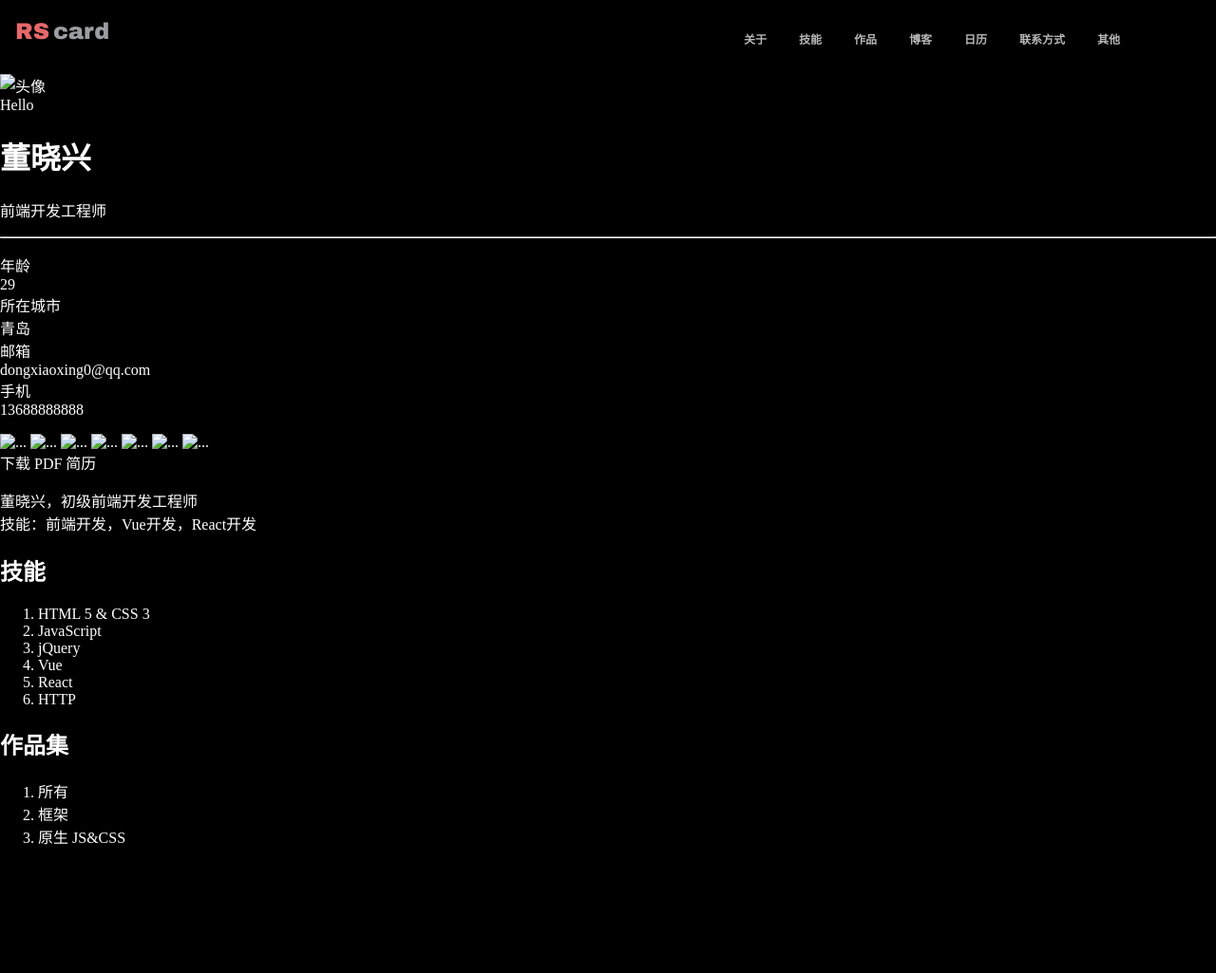
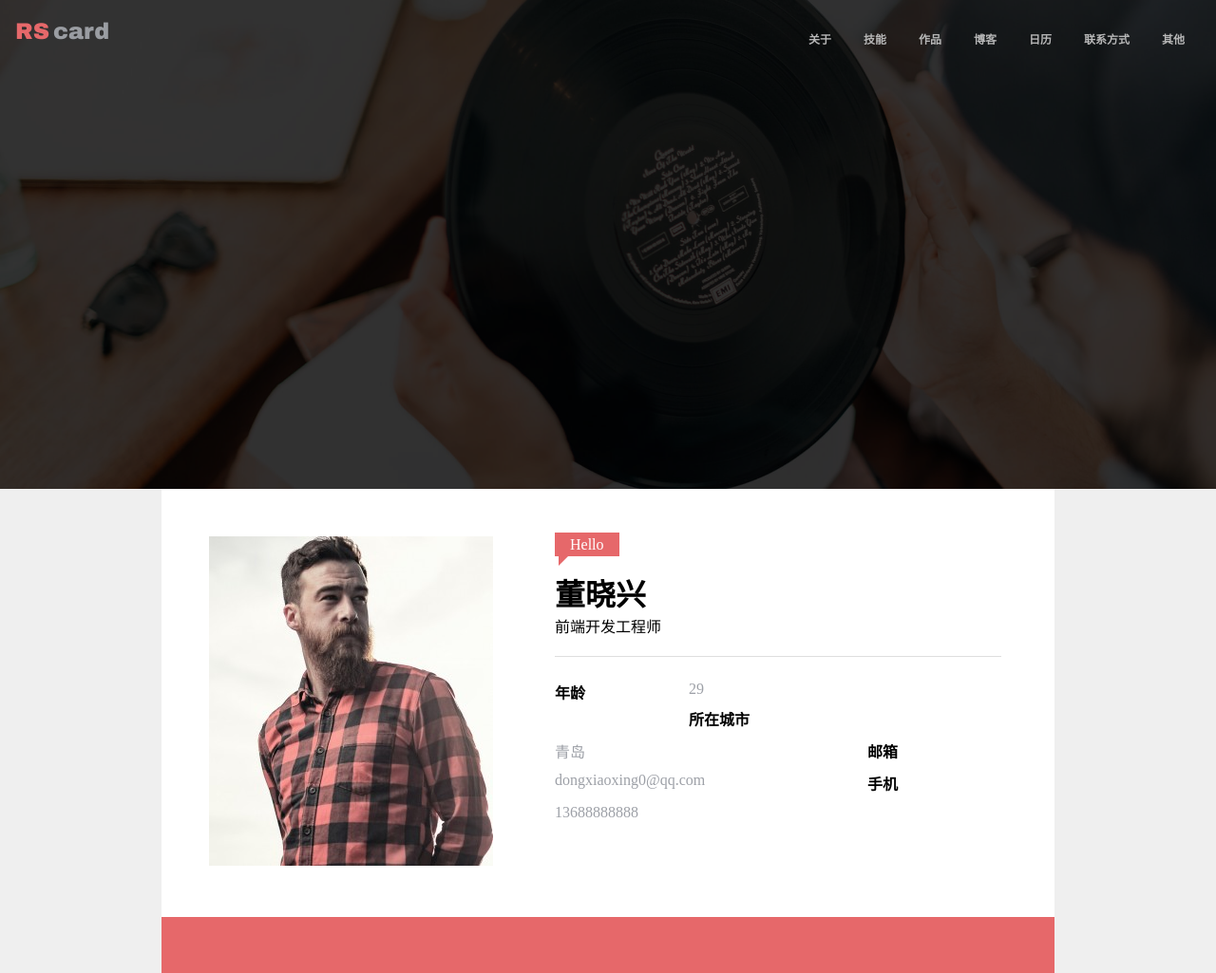
Before and after one commit to dongxiaoxing0/Learning-Demos, a plain HTML site: page resume/index.html in a window 1280 px wide. Shown: the top 1025 px of the page at 95% size. Before the commit the page ends 909 px from the top, so only its background shows below. Drawn offline with Linux system fonts and the light colour scheme.

Commit message:
任务十一完成

```diff
--- a/resume/index.html
+++ b/resume/index.html
@@ -7,10 +7,21 @@
     <meta http-equiv="X-UA-Compatible" content="ie=edge">
     <title>我的简历</title>
     <link rel="stylesheet" href="./style.css">
+    <script src="//at.alicdn.com/t/font_1233691_uxb0u0au1gj.js"></script>
+    <style type="text/css">
+        .icon {
+            width: 1em;
+            height: 1em;
+            vertical-align: -0.15em;
+            fill: currentColor;
+            overflow: hidden;
+        }
+    </style>
 </head>
 
 <body>
-    <div class="topNavBar clearFix">
+    <div class="topNavBar">
+        <div class="topNavBar-inner clearFix">
             <a class="logo" href="" alt="logo">
                 <span class="rs">RS</span><span class="card">card</span>
             </a>
@@ -23,44 +34,53 @@
                     <li><a href="">日历</a></li>
                     <li><a href="">联系方式</a></li>
                     <li><a href="">其他</a></li>
-                <li><a href=""></a></li>
-                <li><a href=""></a></li>
                 </ul>
             </nav>
         </div>
-    <div class="banner" style="background-image: url()"></div>
+    </div>
+    <div class="banner">
+        <div class="mask"></div>
+    </div>
     <main>
-        <div class="card">
+        <div class="userCard">
+            <div class="pictureAndText clearFix">
                 <div class="picture">
-                <img src="" alt="头像">
+                    <img src="./images/avatar.jpg" alt="头像">
                 </div>
                 <div class="text">
-                <div class="profile">
-                    <span class="welcom">Hello</span>
+                    <span class="welcom">Hello<span class="triangle"></span></span>
                     <h1>董晓兴</h1>
                     <p>前端开发工程师</p>
                     <hr>
-                    <dl>
+                    <dl class="clearFix">
                         <dt>年龄</dt>
-                        <df>29</df>
+                        <dd>29</dd>
                         <dt>所在城市</dt>
-                        <df>青岛</df>
+                        <dd>青岛</dd>
                         <dt>邮箱</dt>
-                        <df>dongxiaoxing0@qq.com</df>
+                        <dd>dongxiaoxing0@qq.com</dd>
                         <dt>手机</dt>
-                        <df>13688888888</df>
+                        <dd>13688888888</dd>
                     </dl>
                 </div>
+            </div>
             <footer class="media">
-                    <a href="#"><img src="#" alt="..."></a>
-                    <a href="#"><img src="#" alt="..."></a>
-                    <a href="#"><img src="#" alt="..."></a>
-                    <a href="#"><img src="#" alt="..."></a>
-                    <a href="#"><img src="#" alt="..."></a>
-                    <a href="#"><img src="#" alt="..."></a>
-                    <a href="#"><img src="#" alt="..."></a>
+                <a href="#">
+                    <svg class="icon" aria-hidden="true">
+                        <use xlink:href="#icon-github"></use>
+                    </svg>
+                </a>
+                <a href="#">
+                    <svg class="icon" aria-hidden="true">
+                        <use xlink:href="#icon-ttww"></use>
+                    </svg>
+                </a>
+                <a href="#">
+                    <svg class="icon" aria-hidden="true">
+                        <use xlink:href="#icon-weibo"></use>
+                    </svg>
+                </a>
             </footer>
-            </div>
         </div>
 
         <a class="button" href="#">下载 PDF 简历</a>
--- a/resume/style.css
+++ b/resume/style.css
@@ -1,7 +1,11 @@
 body {
-    background: black;
-    color: white;
+    background: #efefef;
+    color: black;
     margin: 0;
+}
+* {
+    margin: 0;
+    padding: 0;
 }
 a{
     color: inherit;
@@ -13,23 +17,30 @@ a{
     clear: both;
 }
 .topNavBar {
-    padding: 20px 16px 20px 16px;
+    padding: 20px 0 20px 0;
+    position: fixed;
+    top: 0;
+    left: 0;
+    width: 100%;
+}
+.topNavBar-inner {
+    padding: 0 16px;
 }
 
-.topNavBar > nav {
+.topNavBar  nav {
     padding-top: 4px;
 }
-.topNavBar > nav > ul{
+.topNavBar  nav > ul{
     list-style: none;
     margin: 0;
     padding: 0;
 }
-.topNavBar > nav > ul > li{
+.topNavBar  nav > ul > li{
     float: left;
     margin-left: 17px;
     margin-right: 17px;
 }
-.topNavBar > nav > ul > li > a {
+.topNavBar  nav > ul > li > a {
     font-size: 12px;
     color: rgb(183, 183, 183);
     font-weight: bold;
@@ -39,14 +50,14 @@ a{
     border-top: 3px solid transparent;
     display: block;
 }
-.topNavBar > nav > ul > li > a:hover {
+.topNavBar  nav > ul > li > a:hover {
     border-bottom: 3px solid #e06567;
 }
 
-.topNavBar > a {
+.topNavBar  a {
     float: left;
 }
-.topNavBar > nav {
+.topNavBar  nav {
     float: right;
 }
 
@@ -61,3 +72,98 @@ a{
 .topNavBar .logo .card{
     color: #9a9da2;
 }
+
+.banner {
+    background-image: url(./images/rs-cover.jpg);
+    height: 515px;
+    background-size: cover;
+    background-position: center center;
+}
+
+.banner .mask {
+    height: 515px;
+    background-color: rgba(0, 0, 0, 0.8);
+}
+
+.userCard {
+    /* border: 1px solid green; */
+    max-width: 940px;
+    margin: auto;
+    background: white;
+}
+
+.userCard .pictureAndText {
+    padding: 50px;
+}
+.userCard .picture{
+    float: left;
+}
+.userCard .text {
+    float: left;
+    margin-left: 65px;
+    width: 470px;
+}
+.userCard .text .welcom {
+    background: #e6686a;
+    color: white;
+    padding: 4px 16px;
+    position: relative;
+}
+.userCard .text .welcom .triangle {
+    display: inline-block;
+    width: 0;
+    border-bottom:10px solid transparent;
+    border-left: 10px solid #e6686a;
+    position: absolute;
+    top: 100%;
+    left: 4px;
+}
+.userCard .text h1{
+    margin-top: 18px;
+}
+
+.userCard hr {
+    height: 0;
+    border: none;
+    border-top: 1px solid #dedede;
+    margin: 20px 0;
+}
+
+
+.userCard .text dt {
+    font-weight: bold;
+    margin: 5px 0;
+    float: left;
+    width: 30%;
+}
+.userCard .text dd {
+    margin: 5px 0;
+    float: left;
+    width: 70%;
+    color: #9da0a7;
+}
+
+.userCard footer {
+    background: #e6686a;
+    text-align: center;
+    padding: ;
+}
+.userCard footer a {
+    display: inline-block;
+    border-radius: 50%;
+    margin: 16px;
+    height: 30px;
+    width: 40px;
+    line-height: 30px;
+    padding: 5px 0;
+}
+.userCard footer a:hover {
+    background: #CF5D5F;
+}
+
+.userCard svg {
+    width: 30px;
+    height: 30px;
+    fill: white;
+    vertical-align: top;
+}
```
Also changed, not shown: resume/images/avatar.jpg (added), resume/images/rs-cover.jpg (added). Lines whose indentation alone changed are shown as unchanged.
